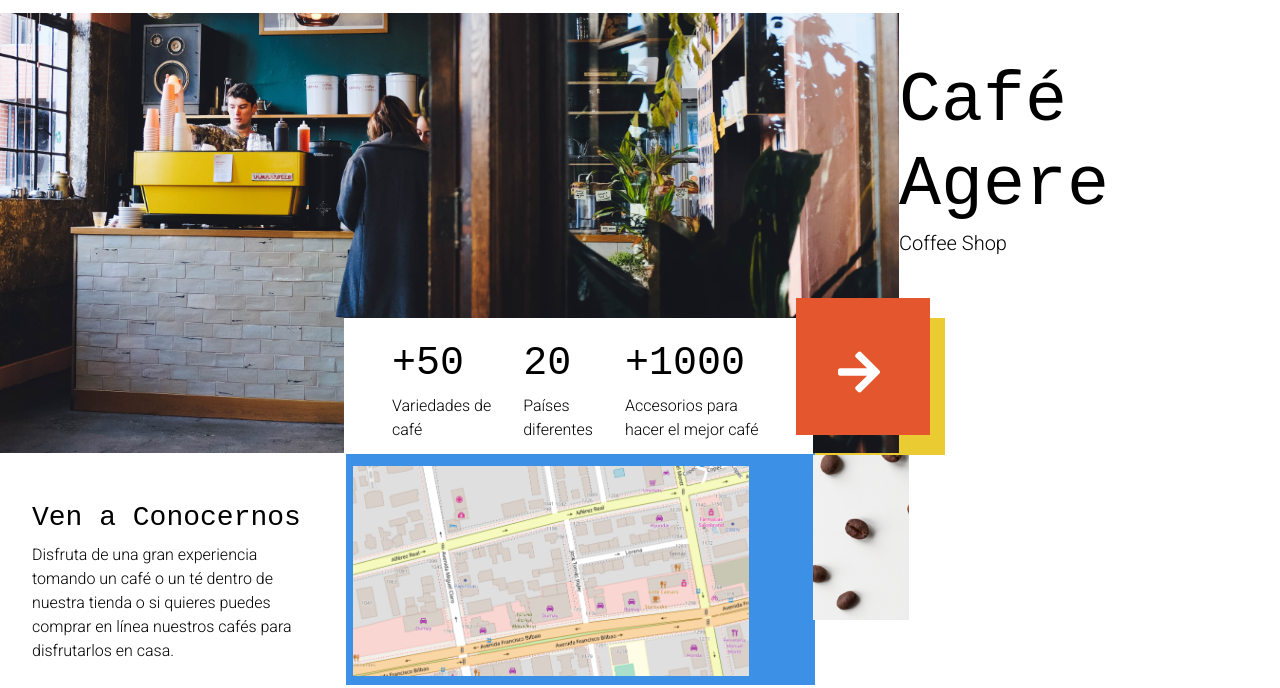
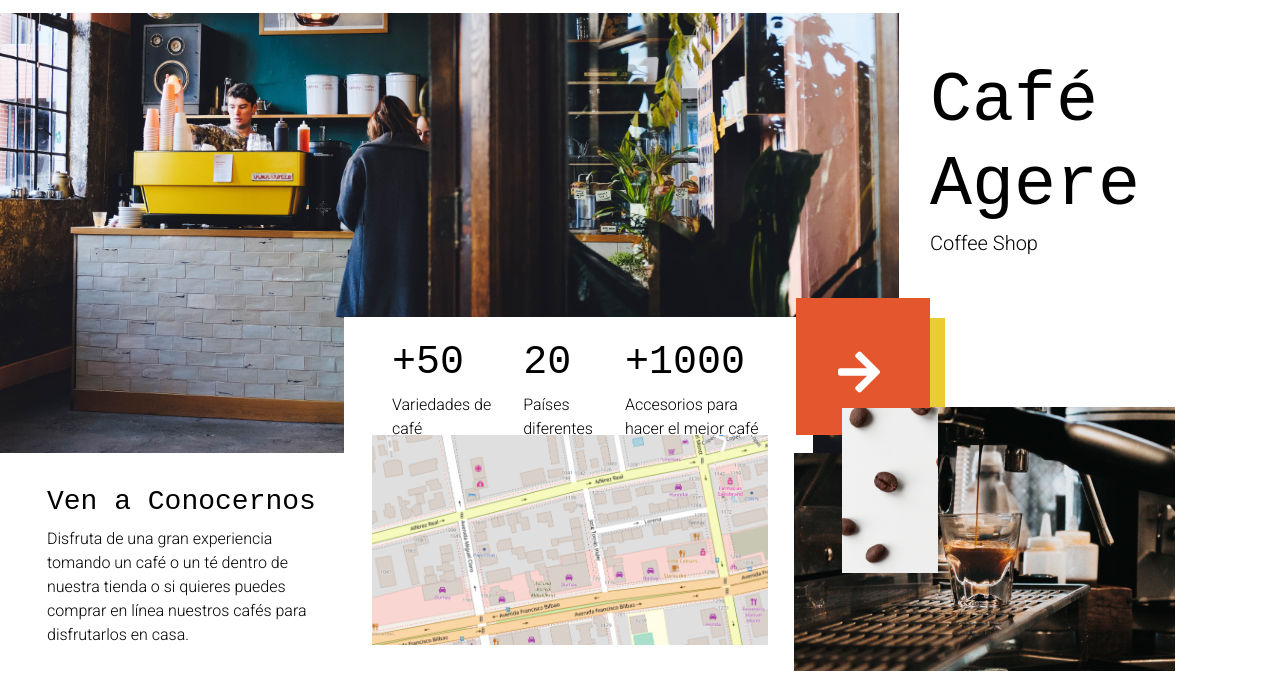
Before and after one commit to conilastra/cafe-agere, a plain HTML site: page index.html in a window 1280 px wide. Shown: the part 62-750 px from the top of the page. Drawn offline with Linux system fonts and the light colour scheme; a web font is replaced by a local one.

Commit message:
retoques de estilo

```diff
--- a/assets/sass/base/base.scss
+++ b/assets/sass/base/base.scss
@@ -1,7 +1,3 @@
-html {
-    width: 1280px;
-}
-
 body {
     background-color: $white;
 }
--- a/assets/sass/layout/navbar.scss
+++ b/assets/sass/layout/navbar.scss
@@ -1,6 +1,6 @@
 .navigation {
     padding: 1em 4em;
-    width: 100vw;
+    width: 1280px;
 
     &__logo {
         width: 29px;
--- a/assets/sass/layout/sections.scss
+++ b/assets/sass/layout/sections.scss
@@ -1,18 +1,19 @@
 // Intro
 .intro {
+
     &__img {
-        position: absolute;
+        position: relative;
         float: left;
         object-fit: cover;
-        width: 899px;
+
         height: 440px;
     }
 
     &__title {
-        box-sizing: border-box;
         position: relative;
         float: right;
-        width: 381px;
+        right: 100px;
+        width: 250px;
         height: 440px;
 
         & h1 {
@@ -32,7 +33,7 @@
     &__numbers {
         position: absolute;
         box-sizing: border-box;
-        top: 380px;
+        top: 379px;
         right: 467px;
         width: 469px;
         height: 136px;
@@ -85,17 +86,11 @@
 }
 
 .map-section {
-    clear: right;
-    margin: 0;
-    padding: 0;
-    position: absolute;
-    top: 515px;
+
 
     &__text {
-        box-sizing: border-box;
         display: inline-block;
-        width: 35vw;
-        padding: 3rem 2rem;
+        margin: 2rem;
 
         & p {
             width: 288px;
@@ -103,39 +98,40 @@
     }
 
     &__blue-rectangle {
-        position: absolute;
+        display: inline-block;
+        position: relative;
+        right: 427px;
+        width: 469px;
         top: 0;
-        right: 465px;
-        width: 469px;
         height: 232px;
         background-color: $blue-de-france;
         z-index: -1;
     }
 
     &__map {
+        object-fit: cover;
         position: relative;
-        bottom: 80px;
-        left: -100px;
-        object-fit: cover;
+        bottom: 95px;
         width: 396px;
         height: 210px;
     }
 
     &__grains {
+        object-fit: cover;
         position: relative;
-        bottom: 114px;
-        right: 40px;
-        object-fit: cover;
+        bottom: 145px;
+        left: 70px;
         width: 96px;
         height: 165px;
     }
 
     &__barista {
+        object-fit: cover;
         position: relative;
-        top: -65px;
+        float: right;
+        width: 381px;
+        bottom: 333px;
         right: 90px;
-        object-fit: cover;
-        width: 381px;
         height: 264px;
         z-index: -1;
     }
--- a/index.html
+++ b/index.html
@@ -65,11 +65,10 @@
             <i class="arrow fas fa-arrow-right fa-3x"></i>
         </div>
 
-
     </section>
 
 
-    <section class="map-section">
+    <section class="map-section container-fluid">
         <div class="map-section__text">
             <h3>Ven a Conocernos</h3>
             <p>Disfruta de una gran experiencia tomando un café o un té dentro de nuestra tienda o si quieres puedes
@@ -81,9 +80,6 @@
         <img class="map-section__grains" src="assets/img/img-3.png" alt="">
         <div class="map-section__blue-rectangle"></div>
         <img class="map-section__barista" src="assets/img/img-2.png" alt="">
-
     </section>
-
 </body>
-
 </html>
```
Also changed, not shown: assets/css/main.css, 1 other file.
